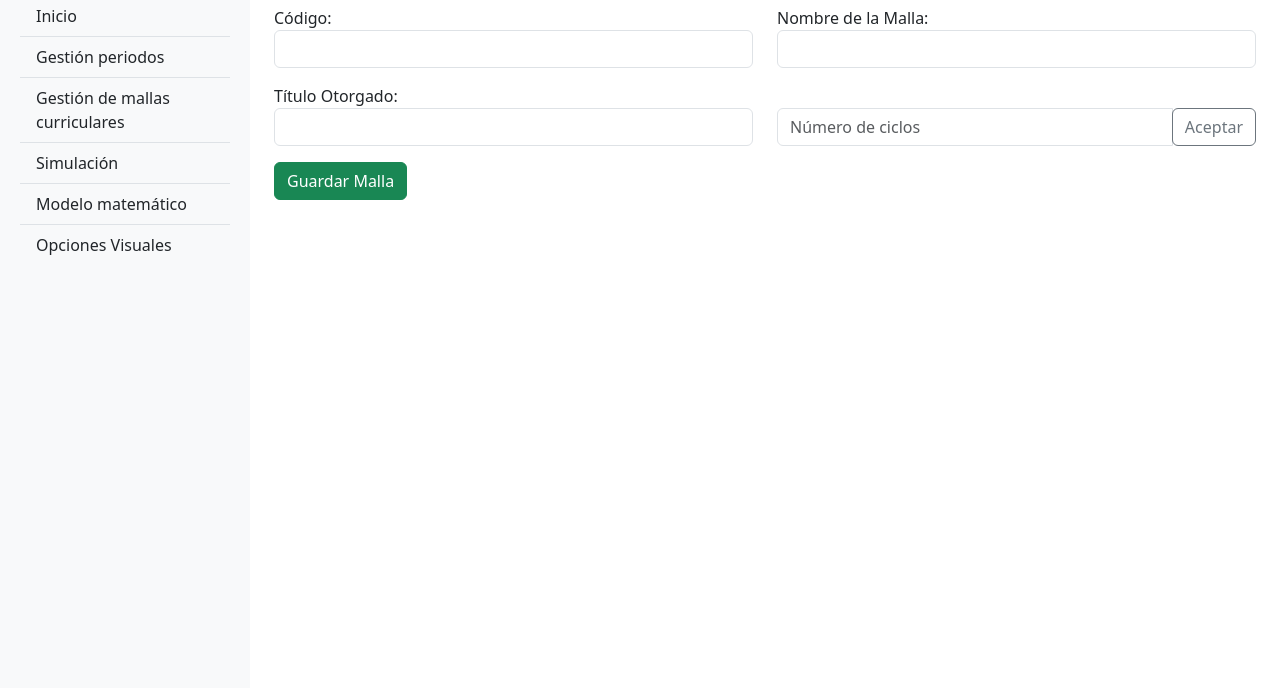
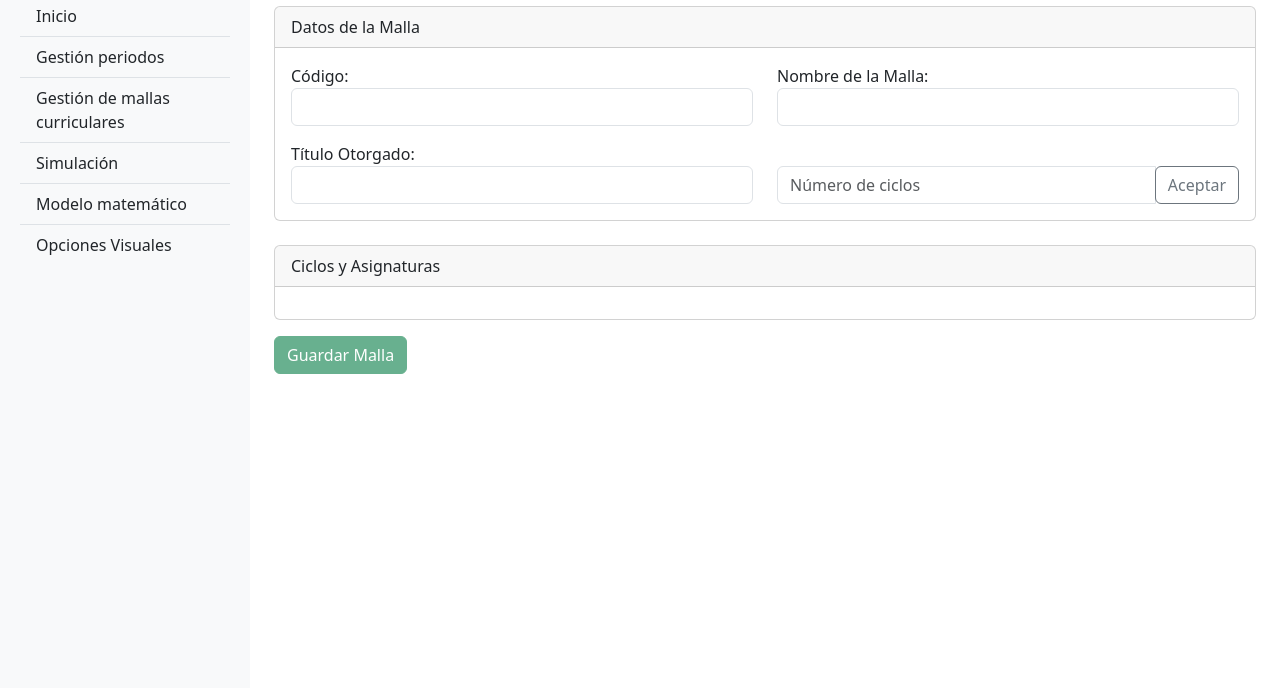
Before and after one commit to geovannyIsma/PIS, a Django app: page /Prediccion/nueva_malla/ in a window 1280 px wide. Shown: the part 112-800 px from the top of the page. Run offline with Django 5.2, Linux system fonts and the light colour scheme; some libraries are stand-ins or nearby versions.

Commit message:
validación mallas

```diff
--- a/Prediccion/templates/nueva_malla.html
+++ b/Prediccion/templates/nueva_malla.html
@@ -8,10 +8,15 @@
 {% block content %}
     <div class="container">
         <h1 class="text-center">Nueva Malla Curricular</h1>
-        <form method="post" class="needs-validation" novalidate>
+        <form id="mallaForm" method="post" class="needs-validation" novalidate>
             {% csrf_token %}
 
-            <!-- Malla Curricular Fields -->
+            <!-- Card for Malla Curricular Fields -->
+            <div class="card mb-4">
+                <div class="card-header">
+                    Datos de la Malla
+                </div>
+                <div class="card-body">
                     <div class="row">
                         <div class="col-md-6">
                             {{ malla_form.codigo.errors }}
@@ -47,12 +52,21 @@
                             </div>
                         </div>
                     </div>
+                </div>
+            </div>
 
-            <!-- Tabs de Ciclos -->
+            <!-- Card for Ciclos and Asignaturas -->
+            <div class="card">
+                <div class="card-header">
+                    Ciclos y Asignaturas
+                </div>
+                <div class="card-body">
                     <div id="cycle_tabs"></div>
+                </div>
+            </div>
 
             <!-- Botón de guardar -->
-            <button type="submit" class="btn btn-success mt-3">Guardar Malla</button>
+            <button type="submit" id="guardar_button" class="btn btn-success mt-3" disabled>Guardar Malla</button>
         </form>
     </div>
 
```
Also changed, not shown: Prediccion/static/js/dynamic_form.js (+37 -17 lines). Lines whose indentation alone changed are shown as unchanged.
